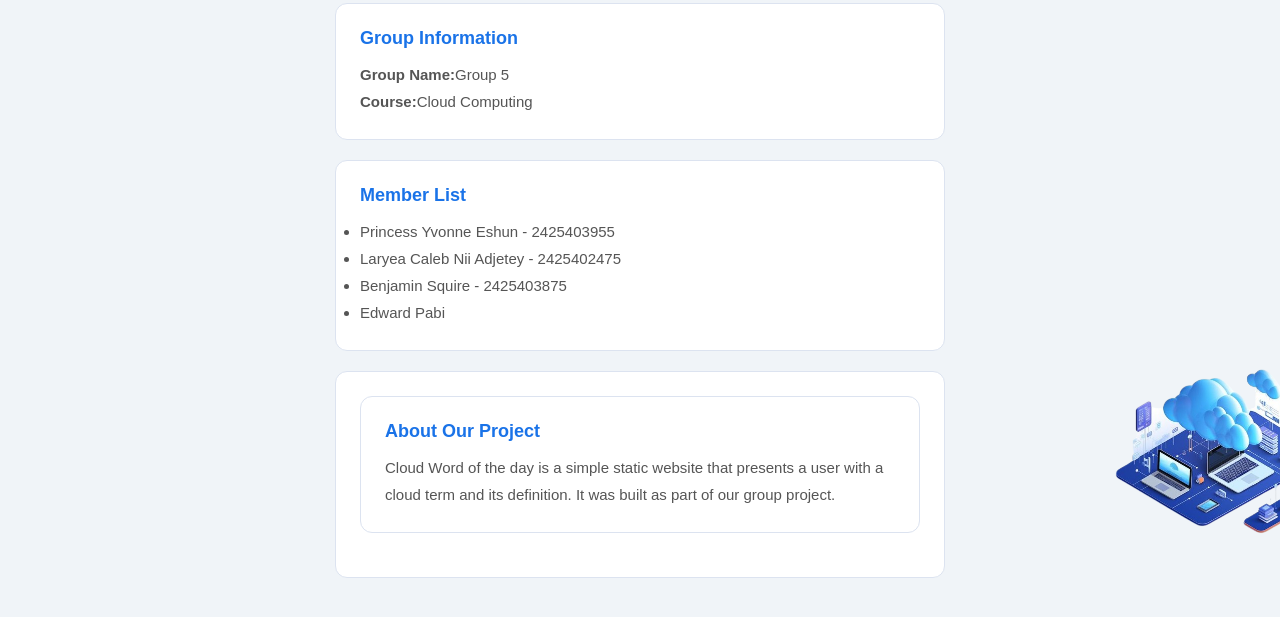
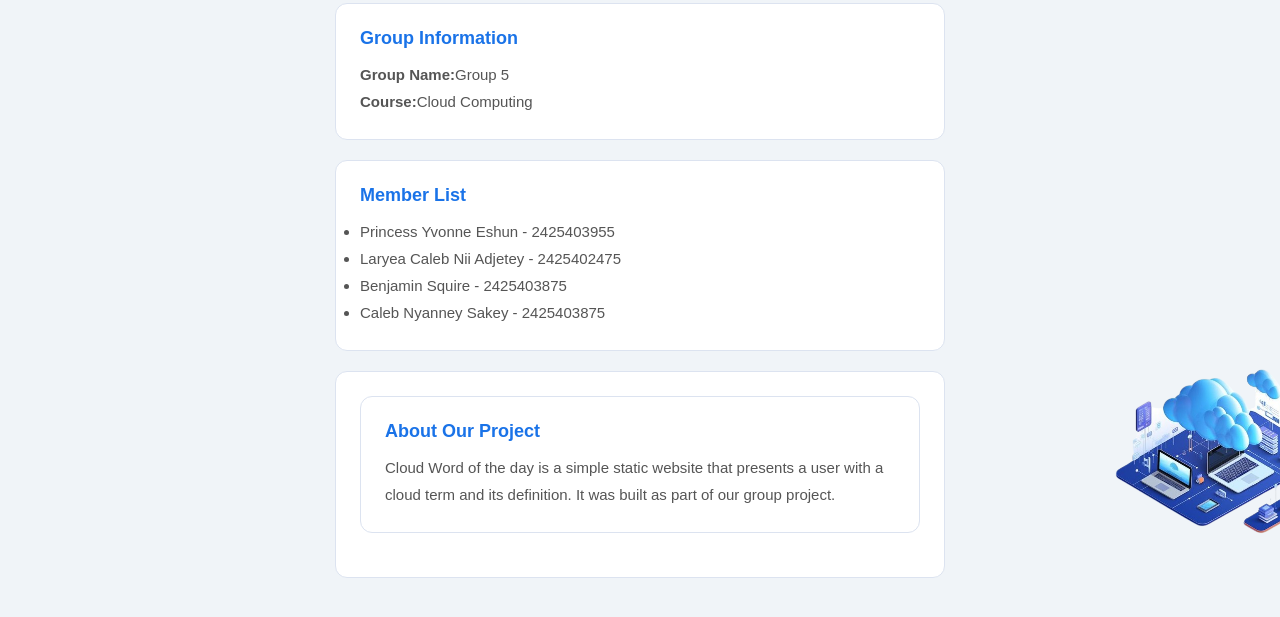
Before and after one commit to Yvonne719/cloud-lab-group-project, a plain HTML site: page about.html in a window 1280 px wide. Shown: the part 161-778 px from the top of the page. Drawn offline with Linux system fonts and the light colour scheme.

Commit message:
about.html

```diff
--- a/about.html
+++ b/about.html
@@ -34,7 +34,7 @@
         <li>Princess Yvonne Eshun - 2425403955</li>
         <li>Laryea Caleb Nii Adjetey - 2425402475</li>
         <li>Benjamin Squire - 2425403875</li>
-        <li>Edward Pabi</li>
+        <li>Caleb Nyanney Sakey - 2425403875</li>
       </ul>
     </div>
 
```
